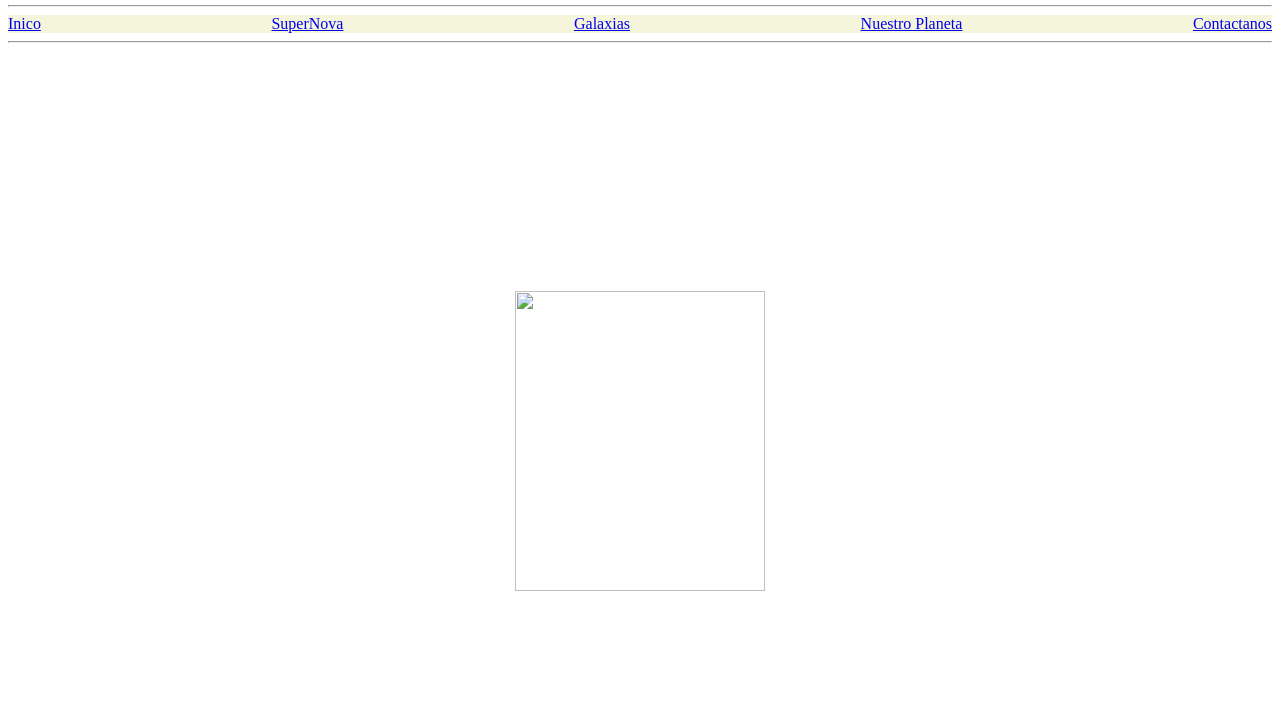
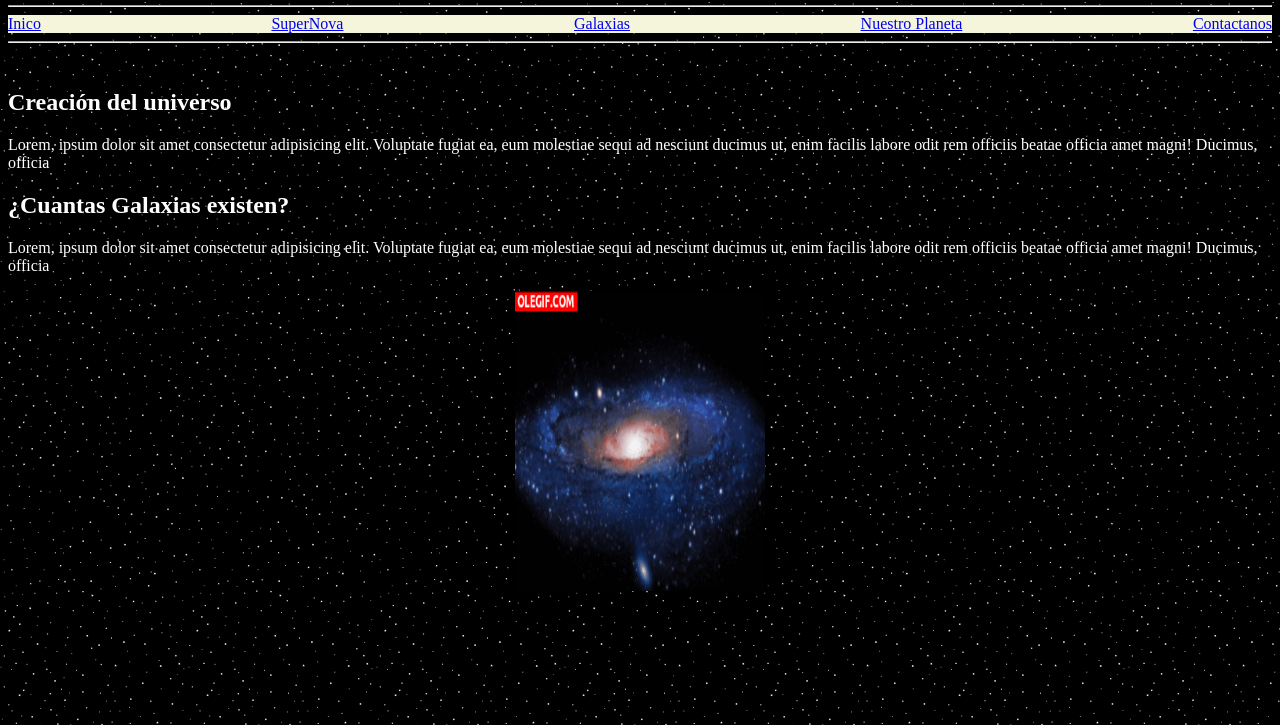
Before and after one commit to Atzinchiquito/Practica_2_iw, a plain HTML site: page Galaxias.html in a window 1280 px wide. Shown: the part 75-800 px from the top of the page. Drawn offline with Linux system fonts and the light colour scheme.

Commit message:
Update Galaxias.html

```diff
--- a/Galaxias.html
+++ b/Galaxias.html
@@ -7,7 +7,7 @@
   <link rel="stylesheet" href="estilo.css">
 </head>
 
-<body background="imagesP2/Estrellitas.png">
+<body background="Estrellitas.png">
     <h1>Galaxias</h1>
 
     <hr/>
@@ -31,7 +31,7 @@
       ducimus ut, enim facilis labore odit rem officiis beatae officia amet magni! Ducimus, officia
     </p>
     <div class="gif1">
-        <img src="imagesP2/Galaxia.gif" width="250" height="300" >
+        <img src="Galaxia.gif" width="250" height="300" >
     </div>
 
 </body>
```
